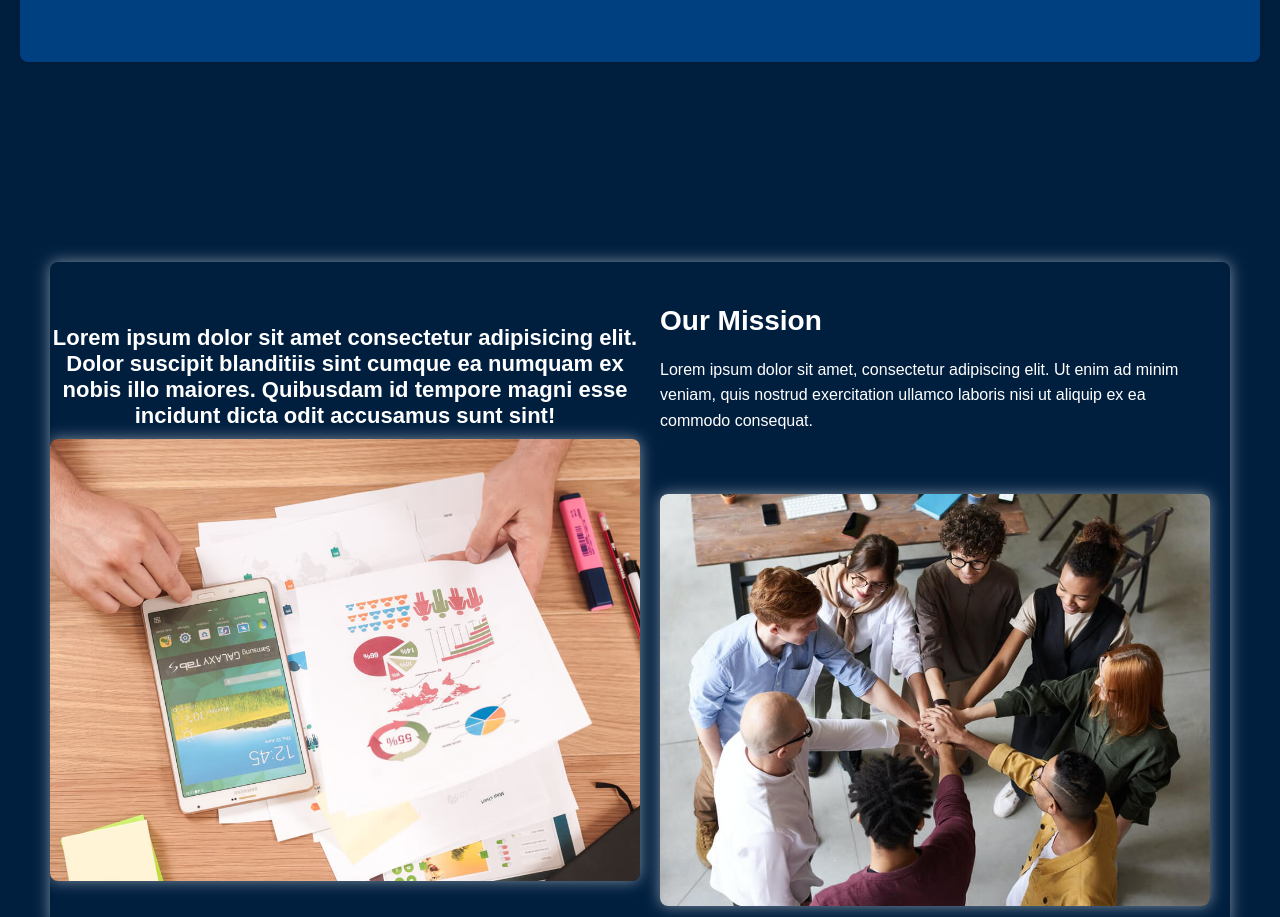
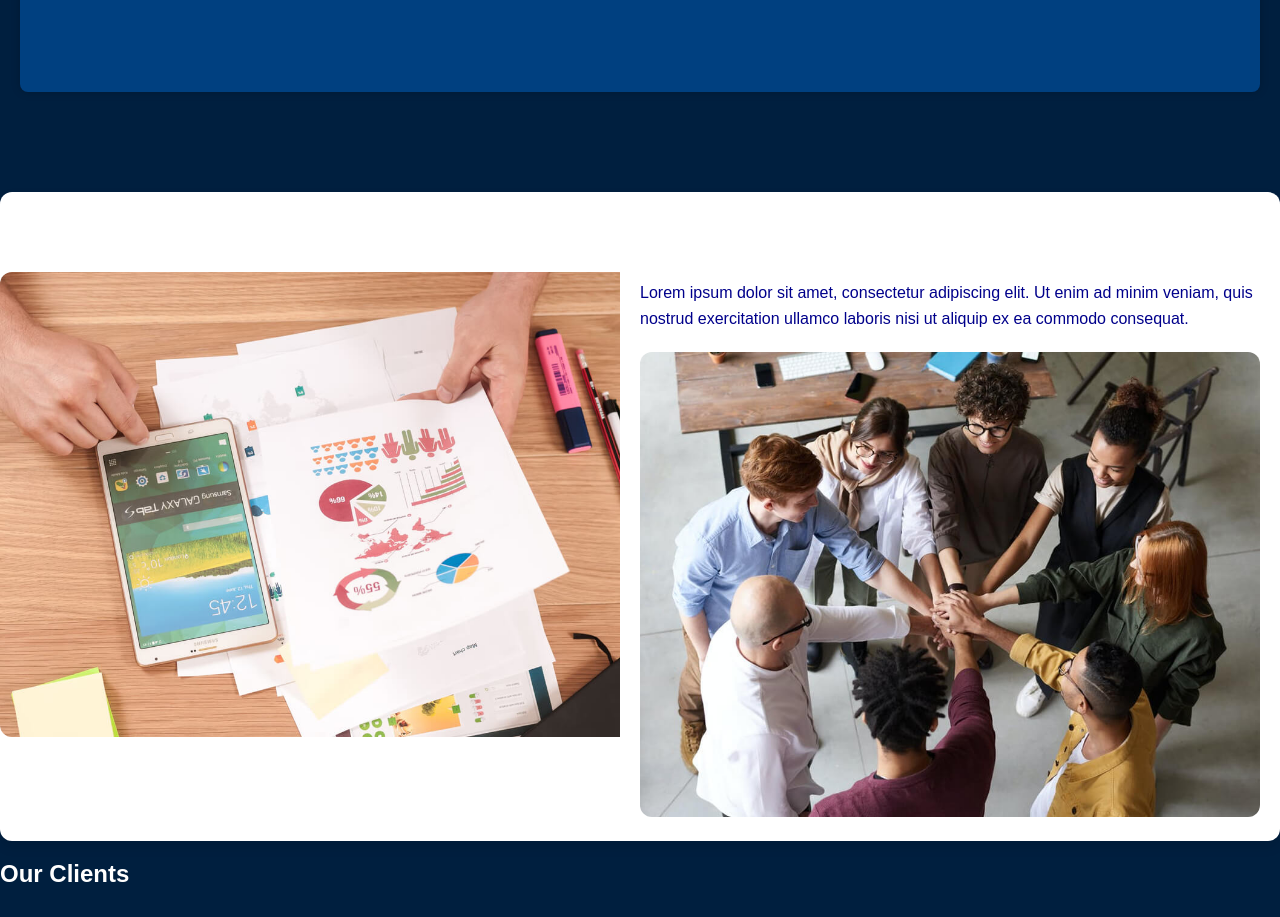
Before and after one commit to ani18605/Website, a plain HTML site: page index.html in a window 1280 px wide. Shown: the part 1860-2777 px from the top of the page. Drawn offline with Linux system fonts and the light colour scheme.

Commit message:
Update styles.css

```diff
--- a/styles.css
+++ b/styles.css
@@ -1153,52 +1153,3 @@ th {
         font-size: 12px;
     }
 }
-.about-details,
-        .about-right,
-        .bullet-points,
-        .image-text,
-        p {
-            color: #fff;
-        }
-#about {
-    display: grid;
-    grid-template-columns: 1fr;
-    grid-gap: 20px;
-    padding: 50px;
-}
-.about-details {
-    background-color: #001f3f;
-    border-radius: 8px;
-    overflow: hidden;
-    box-shadow: 0px 0px 15px rgba(255, 255, 255, 0.5);
-    display: grid;
-    grid-template-columns: 1fr 1fr;
-    align-items: center;
-}
-.about-left img,
-.about-right img {
-    width: 100%;
-    border-radius: 8px;
-    box-shadow: 0px 0px 15px rgba(255, 255, 255, 0.5);
-}
-.random-bold-text {
-    font-size: 22px;
-}
-h2 {
-    font-size: 28px;
-    margin-bottom: 20px;
-}
-.bullet-points {
-    list-style-type: none;
-    padding: 0;
-    text-align: center;
-}
-.image-text {
-    display: grid;
-    grid-template-columns: 1fr;
-    align-items: center;
-    margin-top: 40px;
-}
-.image-text img {
-    margin-top: 20px;
-}
```
